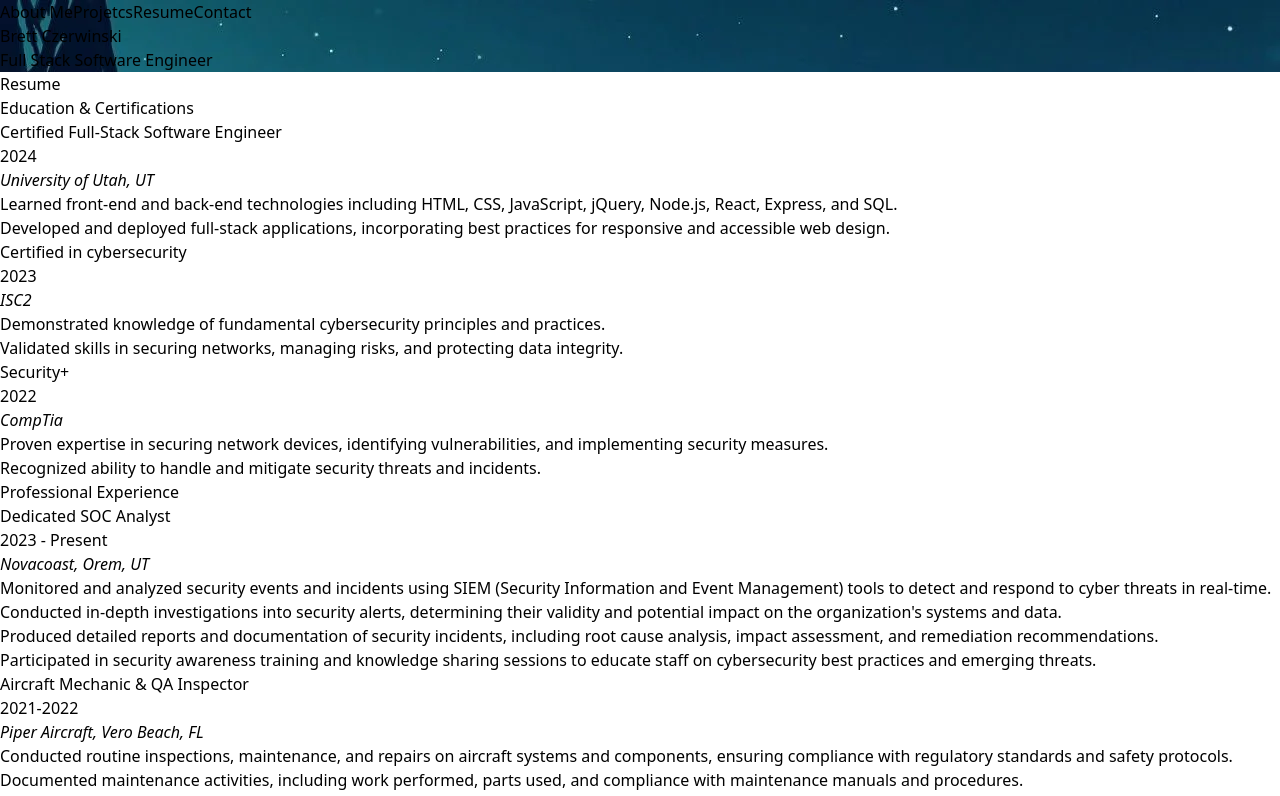
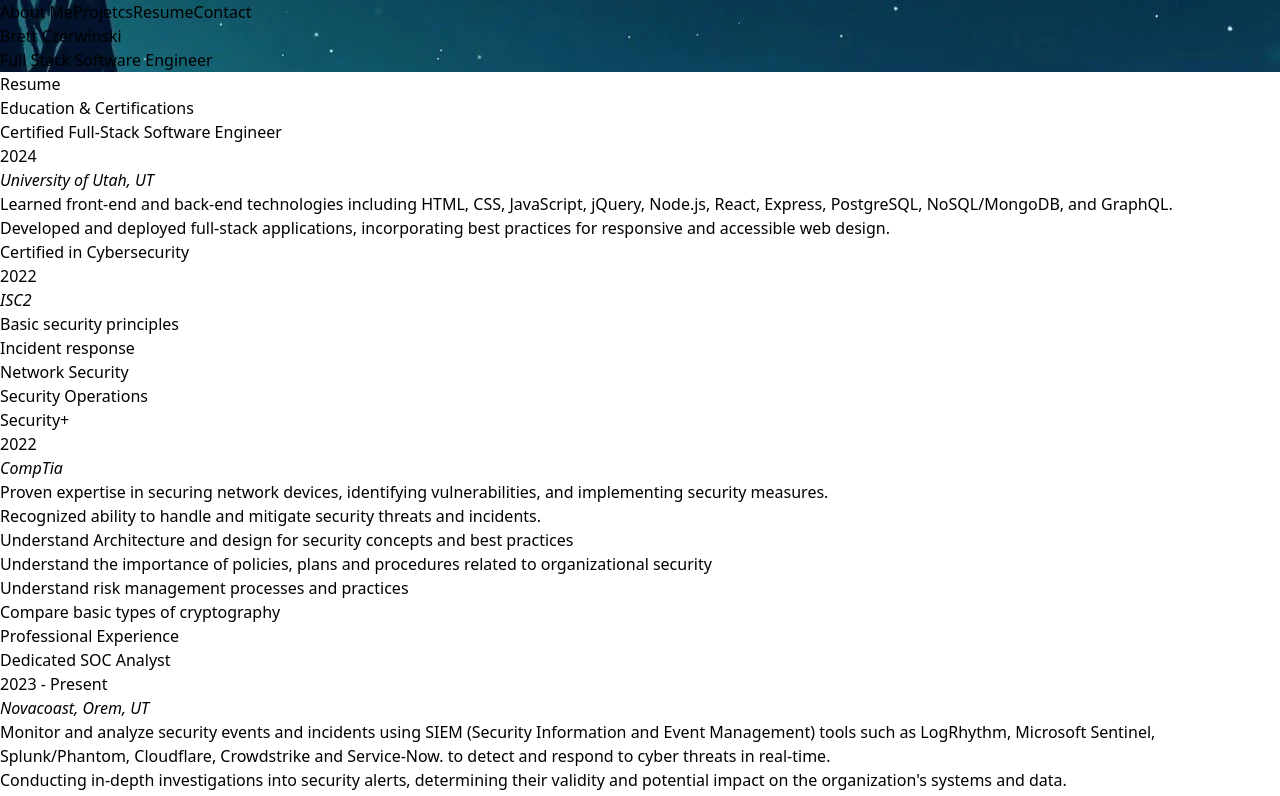
Before and after one commit to Bcz25/ReactPortfolio, a React (Vite) app: page /resume in a window 1280 px wide. Shown: the top 796 px of the page. Built offline with nearby package versions, Linux system fonts and the light colour scheme.

Commit message:
updated resume

```diff
--- a/src/pages/aboutPage.jsx
+++ b/src/pages/aboutPage.jsx
@@ -13,10 +13,10 @@ function About() {
           <div className="resume-item bg-gray-400 p-6 rounded shadow font-semibold">
             <div className="flex flex-col">
               <p className='m-2 p-2'>
-                I was born and raised in South Florida where I met my beautiful wife, Xela, and we had our first child, Sky. In March of 2023, we trekked across the U.S to snowy Utah so I could pursue a job in Cyber Security. Since moving here, I've discovered a love for hiking and snowboarding. I have also discovered a profound interest in programming and am currently doing a bootcamp with the University of Utah to expand my knowledge and gain more hands-on experience in programming.
+                I was born and raised in South Florida where I met my beautiful wife, Xela, and we had our first child, Sky. In March of 2023, we trekked across the U.S to snowy Utah so I could pursue a job in Cyber Security. Since moving here, I've discovered a love for hiking and snowboarding. I have also discovered a profound interest in programming and have recently completed an intensive coding bootcamp through the University of Utah.
               </p>
               <p className='m-2 p-2'>
-                I am now a skilled full stack web developer with experience in HTML, CSS, JavaScript, jQuery, Node.js, React, Express, NoSql/MongoDb, postreSql, and Inquirer. I have managed web content, design, and backend databases for multiple projects, ensuring responsive and accessible websites.
+                I am now a certified full stack web developer with experience in HTML, CSS, JavaScript, jQuery, Node.js, React, Express, NoSQL/MongoDB, PostreSQL, and GraphQL. I have managed web content, design, and backend databases for multiple projects, ensuring responsive and accessible websites. As a result of my background in Cyber Security, I also have a keen eye for security vulnerabilities and have implemented security measures to protect web applications.
               </p>
             </div>
           </div>
--- a/src/pages/resumePage.jsx
+++ b/src/pages/resumePage.jsx
@@ -17,17 +17,19 @@ function Resume() {
             <h5>2024</h5>
             <p><em>University of Utah, UT</em></p>
             <ul className="list-disc pl-5">
-              <li>Learned front-end and back-end technologies including HTML, CSS, JavaScript, jQuery, Node.js, React, Express, and SQL.</li>
+              <li>Learned front-end and back-end technologies including HTML, CSS, JavaScript, jQuery, Node.js, React, Express, PostgreSQL, NoSQL/MongoDB, and GraphQL.</li>
               <li>Developed and deployed full-stack applications, incorporating best practices for responsive and accessible web design.</li>
             </ul>
           </div>
           <div className="resume-item bg-gray-400 p-6 rounded shadow mb-6">
-            <h4 className="text-xl font-bold">Certified in cybersecurity</h4>
-            <h5>2023</h5>
+            <h4 className="text-xl font-bold">Certified in Cybersecurity</h4>
+            <h5>2022</h5>
             <p><em>ISC2</em></p>
             <ul className="list-disc pl-5">
-              <li>Demonstrated knowledge of fundamental cybersecurity principles and practices.</li>
-              <li>Validated skills in securing networks, managing risks, and protecting data integrity.</li>
+              <li>Basic security principles</li>
+              <li>Incident response</li>
+              <li>Network Security</li>
+              <li>Security Operations</li>
             </ul>
           </div>
           <div className="resume-item bg-gray-400 p-6 rounded shadow">
@@ -37,6 +39,10 @@ function Resume() {
             <ul className="list-disc pl-5">
               <li>Proven expertise in securing network devices, identifying vulnerabilities, and implementing security measures.</li>
               <li>Recognized ability to handle and mitigate security threats and incidents.</li>
+              <li>Understand Architecture and design for security concepts and best practices</li>
+              <li>Understand the importance of policies, plans and procedures related to organizational security</li>
+              <li>Understand risk management processes and practices</li>
+              <li>Compare basic types of cryptography</li>
             </ul>
           </div>
         </div>
@@ -47,10 +53,10 @@ function Resume() {
             <h5>2023 - Present</h5>
             <p><em>Novacoast, Orem, UT </em></p>
             <ul className="list-disc pl-5">
-              <li>Monitored and analyzed security events and incidents using SIEM (Security Information and Event Management) tools to detect and respond to cyber threats in real-time. </li>
-              <li>Conducted in-depth investigations into security alerts, determining their validity and potential impact on the organization's systems and data. </li>
-              <li>Produced detailed reports and documentation of security incidents, including root cause analysis, impact assessment, and remediation recommendations. </li>
-              <li>Participated in security awareness training and knowledge sharing sessions to educate staff on cybersecurity best practices and emerging threats.</li>
+              <li>Monitor and analyze security events and incidents using SIEM (Security Information and Event Management) tools such as LogRhythm, Microsoft Sentinel, Splunk/Phantom, Cloudflare, Crowdstrike and Service-Now. to detect and respond to cyber threats in real-time.</li>
+              <li>Conducting in-depth investigations into security alerts, determining their validity and potential impact on the organization's systems and data. </li>
+              <li>Produce detailed reports and documentation of security incidents, including root cause analysis, impact assessment, and remediation recommendations. </li>
+              <li>Participate in security awareness training and knowledge sharing sessions to educate staff on cybersecurity best practices and emerging threats.</li>
             </ul>
           </div>
           <div className="resume-item bg-gray-400 p-6 rounded shadow mb-6">
@@ -70,6 +76,10 @@ function Resume() {
             <ul className="list-disc pl-5">
               <li>Consulted with a wide variety of clients to meet their life insurance and retirement needs.</li>
               <li>Managed a team of over 10 brokers and assisted them with their clients and other trainings.</li>
+              <li>Protected and secured client PII.</li>
+              <li>Worked with systems that hosted client financial information and kept PCI/DSS compliance.</li>
+              <li>Developed great interpersonal skills through working directly with a diverse clientele.</li>
+              <li>Utilized a database to analyze charts and graphs for keeping track of progress and important client and team information.</li>
             </ul>
           </div>
         </div>
```
